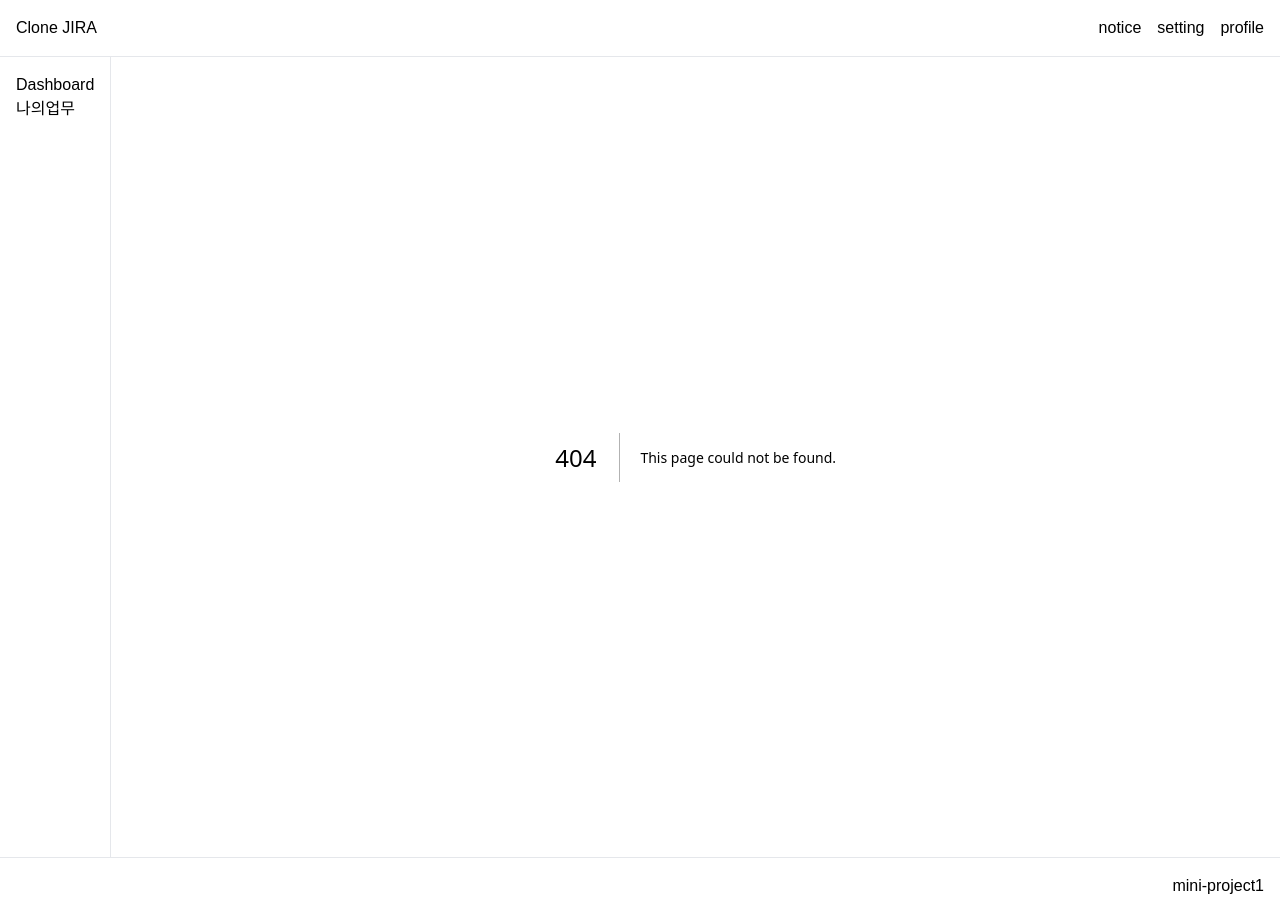
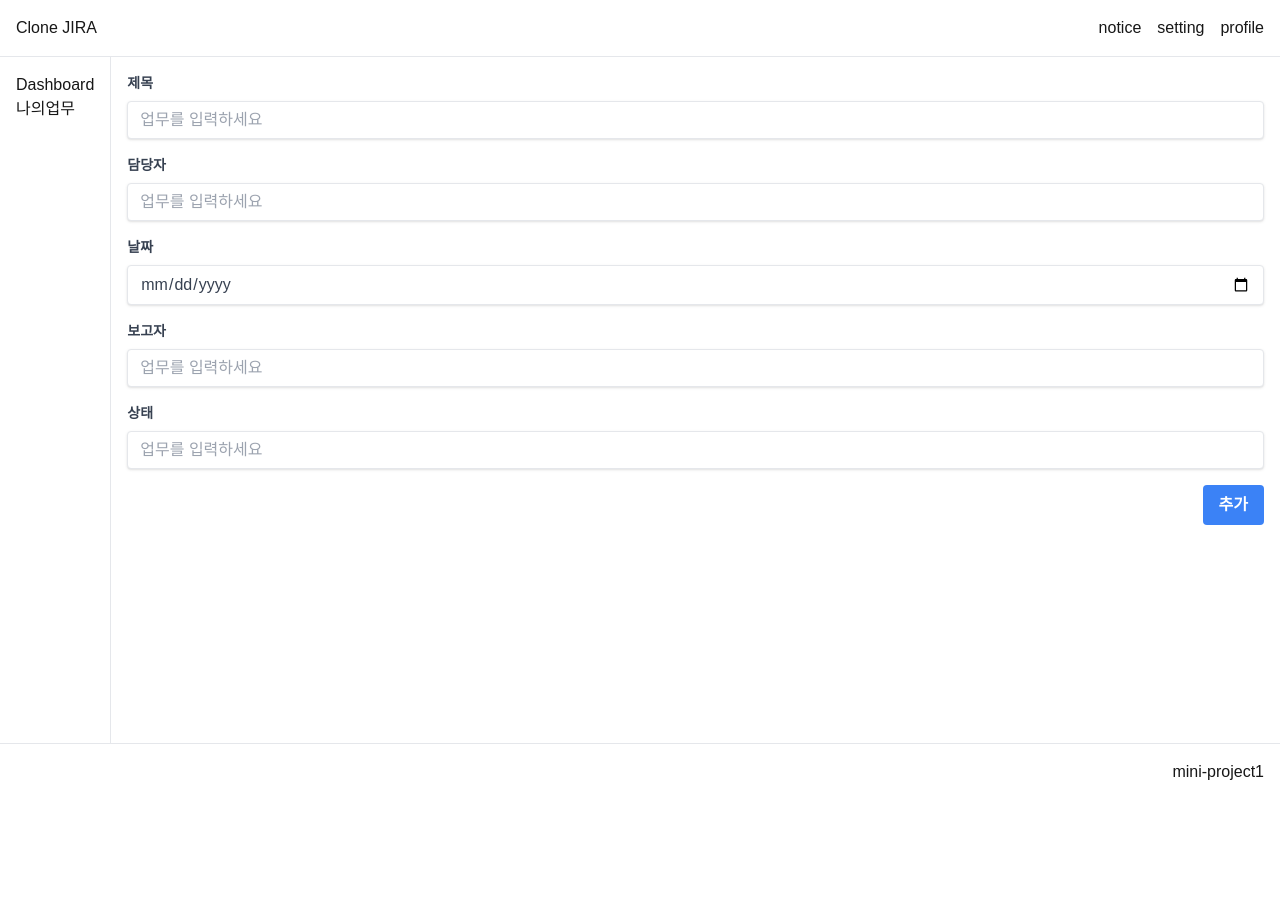
Before and after one commit to hanyiseul/mini-project, a Next.js app in the folder clone-jira/: page /workForm in a window 1280 px wide. Before the commit this address had no page. After the commit the page ends 800 px from the top, so only its background shows below. Built offline with nearby package versions, Linux system fonts and the light colour scheme.

Commit message:
crud 기능 추가

```diff
--- a/clone-jira/src/app/pages/workForm/page.tsx
+++ /dev/null
@@ -1,40 +0,0 @@
-import { Input } from "@/shared/ui/input";
-import { Label } from "@/shared/ui/label";
-
-export default function WorkPage() {
-  return(
-    <>
-        <form className="p-4">
-            <div className="mb-4">
-                <Label htmlFor="title">제목</Label>
-                <Input id="title" type="text" />
-            </div>
-            <div className="mb-4">
-                <Label htmlFor="name">담당자</Label>
-                <Input id="name" type="text" />
-            </div>
-            <div className="mb-4">
-                <Label htmlFor="date">날짜</Label>
-                <Input id="date" type="date" />
-            </div>
-            <div className="mb-4">
-                <Label htmlFor="reporter">보고자</Label>
-                <Input id="reporter" type="text" />
-            </div>
-            <div className="mb-4">
-                <Label htmlFor="complete">상태</Label>
-                <Input id="complete" type="text" />
-            </div>
-
-            <div className="flex items-center justify-between">
-                <button
-                    className="bg-blue-500 hover:bg-blue-700 text-white font-bold py-2 px-4 rounded focus:outline-none focus:shadow-outline"
-                    type="submit"
-                >
-                    추가
-                </button>
-            </div>
-        </form>
-    </>
-  )
-}
--- /dev/null
+++ b/clone-jira/src/pages/_app.tsx
@@ -0,0 +1,21 @@
+import "@/app/globals.css";
+import type { AppProps } from "next/app";
+import Header from '@/widgets/header/ui/header';
+import Footer from '@/widgets/footer/ui/footer';
+import Nav from '@/widgets/nav/ui/nav';
+
+
+export default function RootLayout({ Component, pageProps }: AppProps) {
+  return (
+    <div className="min-h-screen flex flex-col justify-between">
+      <Header />
+      <main className="flex-1 flex">
+        <Nav />
+        <div className="content w-full">
+            <Component {...pageProps} />
+        </div>
+      </main>
+      <Footer/>
+    </div>
+  );
+}
--- /dev/null
+++ b/clone-jira/src/pages/workForm/index.tsx
@@ -0,0 +1,176 @@
+"use client";
+
+import { Input } from "@/shared/ui/input";
+import { Label } from "@/shared/ui/label";
+import axios from "axios";
+import { useEffect, useState } from "react";
+import { useRouter } from "next/router";
+
+export default function WorkPage() {
+
+  // 타입 명시
+  type Work = {
+    works?: string;
+    name?: string;
+    date?: string;
+    report?: string;
+    complate?: string;
+  };
+
+  // input값 비어있을 때 대비
+  const [form, setForm] = useState<Work>({
+    works: "",
+    name: "",
+    date: "",
+    report: "",
+    complate: "",
+  });
+
+  const FIREBASE_PROJECT_ID = process.env.NEXT_PUBLIC_projectId; // .env 파일에 설정된 Firebase 프로젝트 ID
+  const FIREBASE_API_KEY = process.env.NEXT_PUBLIC_apiKey; // .env 파일에 설정된 Firebase api키
+
+  // db 주소
+  const FIRESTORE_BASE_URL = `https://firestore.googleapis.com/v1/projects/${FIREBASE_PROJECT_ID}/databases/(default)/documents/works`;
+
+  function workCreate(post: Work) {
+    return {
+      fields: {
+        works: { stringValue: post.works ?? "" },
+        name: { stringValue: post.name ?? "" },
+        date: { stringValue: post.date ?? "" },
+        report: { stringValue: post.report ?? "" },
+        complate: { stringValue: post.complate ?? "" },
+      },
+    };
+  }
+
+  // 등록값 보내기
+  async function createPost(post: Work) {
+    const res = await axios.post(
+      `${FIRESTORE_BASE_URL}?key=${FIREBASE_API_KEY}`,
+      workCreate(post)
+    );
+    return res.data;
+  }
+
+
+  async function updatePost(post: Work) {
+    const res = await axios.patch(
+      `${FIRESTORE_BASE_URL}/${id}?key=${FIREBASE_API_KEY}`,
+      workCreate(post)
+    );
+    return res.data;
+  }
+
+  // 상세페이지
+  const router = useRouter();
+  const {id} = router.query;
+  useEffect(() => {
+    if (!id || typeof id !== "string") return; // id 없으면(신규 작성) 아무것도 안 함
+
+    const fetchWork = async () => {
+      try {
+        const res = await axios.get(
+          `${FIRESTORE_BASE_URL}/${id}?key=${FIREBASE_API_KEY}`
+        );
+
+        const data = res.data.fields;
+
+        console.log(router.query);
+
+        setForm({
+          works: data.works?.stringValue ?? "",
+          name: data.name?.stringValue ?? "",
+          date: data.date?.stringValue ?? "",
+          report: data.report?.stringValue ?? "",
+          complate: data.complate?.stringValue ?? "",
+        });
+      } catch (error) {
+        console.error("문서 조회 중 오류:", error);
+      }
+    };
+
+    fetchWork();
+  }, [id]);
+
+  // input value 값 변경된 값 인식
+  const handleChange = (e: React.ChangeEvent<HTMLInputElement>) => {
+    setForm((prev) => ({
+      ...prev,
+      [e.target.id]: e.target.value,
+    }));
+  };
+
+  // 추가 버튼 누르면 값 보내기
+  const handleSubmit = async (e: React.FormEvent) => {
+    e.preventDefault();
+
+    if (id && typeof id === "string") {
+      await updatePost(form);
+      console.log("수정 완료:", form);
+    } else {
+      await createPost(form);
+      console.log("등록 완료:", form);
+    }
+    router.push("/workList");
+  };
+
+
+  // 삭제
+  const handleDelete = async (e: React.FormEvent) => {
+    e.preventDefault(); // form submit 막기
+    if(!id || typeof id !== "string") return;
+
+    try{
+      await axios.delete(
+        `${FIRESTORE_BASE_URL}/${id}?key=${FIREBASE_API_KEY}`
+      );
+      router.push("/workList");
+
+    }catch (error) {
+      console.error("삭제 중 오류:", error);
+    }
+  }
+
+  return (
+    <form className="p-4" onSubmit={handleSubmit}>
+      <div className="mb-4">
+        <Label htmlFor="works">제목</Label>
+        <Input id="works" type="text" onChange={handleChange} value={form.works ?? ""}/>
+      </div>
+      <div className="mb-4">
+        <Label htmlFor="name">담당자</Label>
+        <Input id="name" type="text" onChange={handleChange} value={form.name ?? ""}/>
+      </div>
+      <div className="mb-4">
+        <Label htmlFor="date">날짜</Label>
+        <Input id="date" type="date" onChange={handleChange} value={form.date ?? ""}/>
+      </div>
+      <div className="mb-4">
+        <Label htmlFor="report">보고자</Label>
+        <Input id="report" type="text" onChange={handleChange} value={form.report ?? ""}/>
+      </div>
+      <div className="mb-4">
+        <Label htmlFor="complate">상태</Label>
+        <Input id="complate" type="text" onChange={handleChange} value={form.complate ?? ""}/>
+      </div>
+
+      <div className="flex items-center justify-end gap-1">
+        {id && (
+          <button
+            className="bg-white border border-gray-400 hover:bg-white-700 text-black font-bold py-2 px-4 rounded focus:outline-none focus:shadow-outline"
+            type="submit" onClick={handleDelete}
+          >
+            삭제
+          </button>
+        )}
+        <button
+          className="bg-blue-500 hover:bg-blue-700 text-white font-bold py-2 px-4 rounded focus:outline-none focus:shadow-outline"
+          type="submit" onClick={handleSubmit}
+        >
+          {id ? "수정" : "추가"}
+        </button>
+      </div>
+    </form>
+  );
+}
--- /dev/null
+++ b/clone-jira/src/pages/workList/[id].tsx
@@ -0,0 +1,11 @@
+import { useRouter } from "next/router";
+
+export default function Detail() {
+  const router = useRouter();
+  console.log(router)
+  return (
+    <div>
+      <h1>detail!</h1>
+    </div>
+  )
+}
--- a/clone-jira/src/app/pages/workList/page.tsx
+++ b/clone-jira/src/pages/workList/index.tsx
@@ -3,6 +3,7 @@
 import { Table, type Column } from "@/shared/ui/table";
 import axios from "axios";
 import Link from "next/link";
+import { useRouter } from "next/router";
 import { useEffect, useState } from "react";
 
 type Work = {
@@ -15,7 +16,7 @@ type Work = {
 };
 
 const columns: Column<Work>[] = [
-  { key: "id", header: "ID" },
+  // { key: "id", header: "ID" },
   { key: "works", header: "업무" },
   { key: "name", header: "이름" },
   { key: "date", header: "날짜" },
@@ -26,6 +27,7 @@ const columns: Column<Work>[] = [
 export default function WorkPage() {
   const [works, setWorks] = useState<Work[]>([]);
   const [loading, setLoading] = useState(true);
+  const router = useRouter();
 
   useEffect(() => {
     const fetchWorks = async () => {
@@ -48,9 +50,11 @@ export default function WorkPage() {
     <>
       <div className="m-10">
 
-        <Table<Work> data={works} columns={columns} />
+        <Table<Work> data={works} columns={columns} onRowClick={(row) => {
+          router.push(`/workForm?id=${row.id}`)
+        }}/>
         <div className="flex justify-end p-4">
-          <Link href="/pages/workForm" className="bg-blue-500 text-white px-4 py-2 rounded hover:bg-blue-600">
+          <Link href="/workForm" className="bg-blue-500 text-white px-4 py-2 rounded hover:bg-blue-600">
             새 업무 추가
           </Link>
         </div>
--- a/clone-jira/src/shared/ui/input.tsx
+++ b/clone-jira/src/shared/ui/input.tsx
@@ -3,7 +3,9 @@ type InputProps = {
   placeholder?: string;
   type?: 'text' | 'password' | 'email' | 'number' | 'checkbox' | 'radio' | 'date';
   disabled?: boolean;
+  value?: string | number;
   onClick?: () => void;
+    onChange?: (e: React.ChangeEvent<HTMLInputElement>) => void;
 };
 
 export function Input({
@@ -12,6 +14,8 @@ export function Input({
   type = 'text',
   disabled = false,
   onClick,
+  onChange,
+  value,
 }: InputProps) {
   return (
     <input
@@ -20,6 +24,8 @@ export function Input({
       placeholder={placeholder}
       disabled={disabled}
       onClick={onClick}
+      onChange={onChange}
+      value={value}
       className="shadow appearance-none border rounded w-full py-2 px-3 text-gray-700 leading-tight focus:outline-none focus:shadow-outline"
     />
   );
--- a/clone-jira/src/shared/ui/table.tsx
+++ b/clone-jira/src/shared/ui/table.tsx
@@ -9,11 +9,13 @@ export type Column<T, K extends keyof T = keyof T> = {
 type TableProps<T extends { id: number | string }> = {
   data: T[];
   columns: Column<T>[];
+  onRowClick?: (row: T) => void;
 };
 
 export function Table<T extends { id: number | string }>({
   data,
   columns,
+  onRowClick
 }: TableProps<T>) {
   return (
     <table className="min-w-full text-sm text-left">
@@ -27,7 +29,7 @@ export function Table<T extends { id: number | string }>({
 
       <tbody className="divide-y divide-gray-200">
         {data.map((row) => (
-          <tr key={row.id} className="hover:bg-gray-100 transition-colors">
+          <tr key={row.id} className={"hover:bg-gray-100 transition-colors" + (onRowClick ? " cursor-pointer" : "")} onClick={() => onRowClick?.(row)}>
             {columns.map((col) => (
               <td key={String(col.key)} className="border-r last:border-r-0 px-4 py-3 text-gray-700">
                 {col.render
--- a/clone-jira/src/widgets/nav/ui/nav.tsx
+++ b/clone-jira/src/widgets/nav/ui/nav.tsx
@@ -6,12 +6,12 @@ export default function nav() {
     <nav className="p-4 border-r">
       <ul>
         <li>
-          <Link href={routes.workList}>
+          <Link href={'/dashbord'}>
             Dashboard
           </Link>
         </li>
         <li>
-            <Link href={routes.workList}>
+            <Link href={'/workList'}>
               나의업무
             </Link>
         </li>
```
